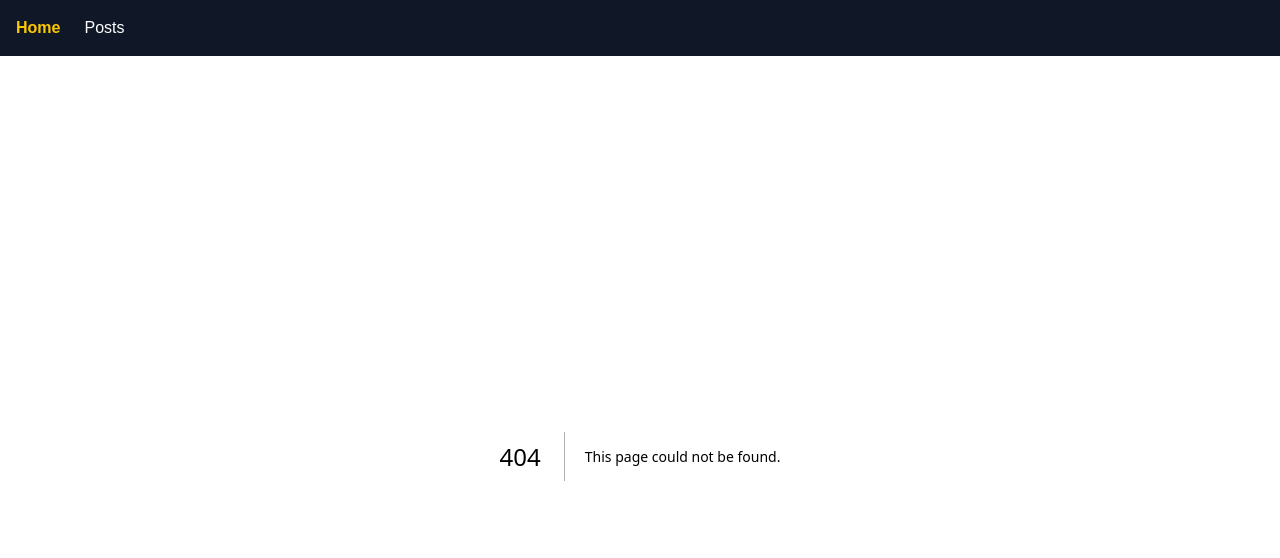
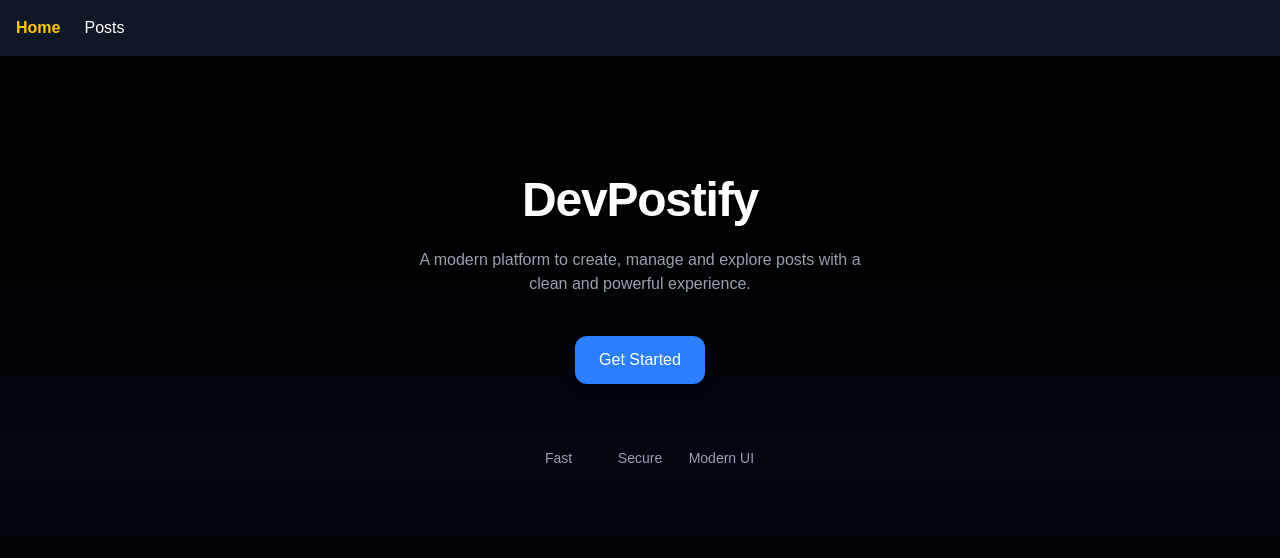
Before and after one commit to OmBaisane/DevPostify, a Next.js app: page / in a window 1280 px wide. Before the commit this address had no page. Shown: the top 558 px of the page. Built offline with nearby package versions, Linux system fonts and the light colour scheme.

Commit message:
feat: upgrade home page with hero section and CTA

```diff
--- /dev/null
+++ b/app/page.tsx
@@ -0,0 +1,29 @@
+import Link from "next/link";
+import Container from "./components/Container";
+
+export default function Home() {
+  return (
+    <Container>
+      <div className="flex flex-col items-center justify-center text-center gap-6 mt-20">
+        <h1 className="text-5xl font-bold tracking-tight">DevPostify</h1>
+
+        <p className="text-gray-400 max-w-md">
+          A modern platform to create, manage and explore posts with a clean and
+          powerful experience.
+        </p>
+
+        <Link href="/posts">
+          <button className="mt-4 px-6 py-3 rounded-xl bg-blue-500 hover:bg-blue-600 transition shadow-lg hover:shadow-blue-500/30 hover:scale-105">
+            Get Started
+          </button>
+        </Link>
+
+        <div className="mt-10 grid grid-cols-1 sm:grid-cols-3 gap-4 text-sm text-gray-400">
+          <p>Fast</p>
+          <p>Secure</p>
+          <p>Modern UI</p>
+        </div>
+      </div>
+    </Container>
+  );
+}
```
